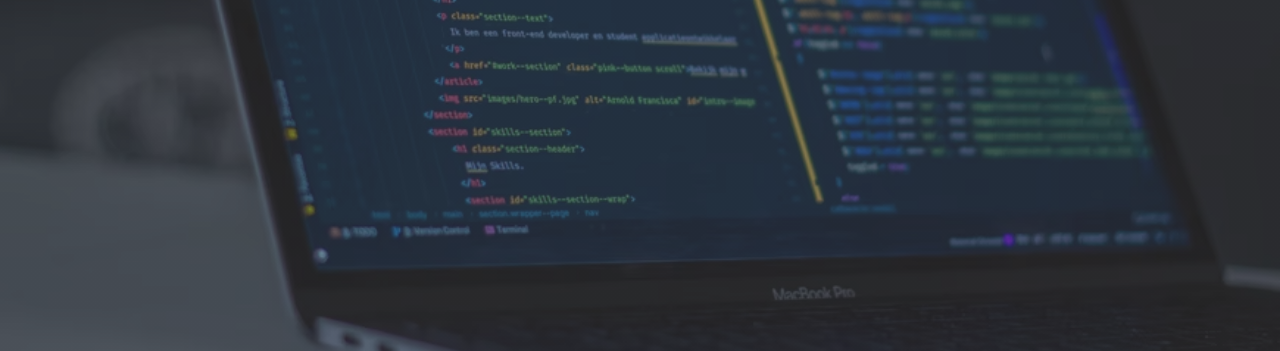
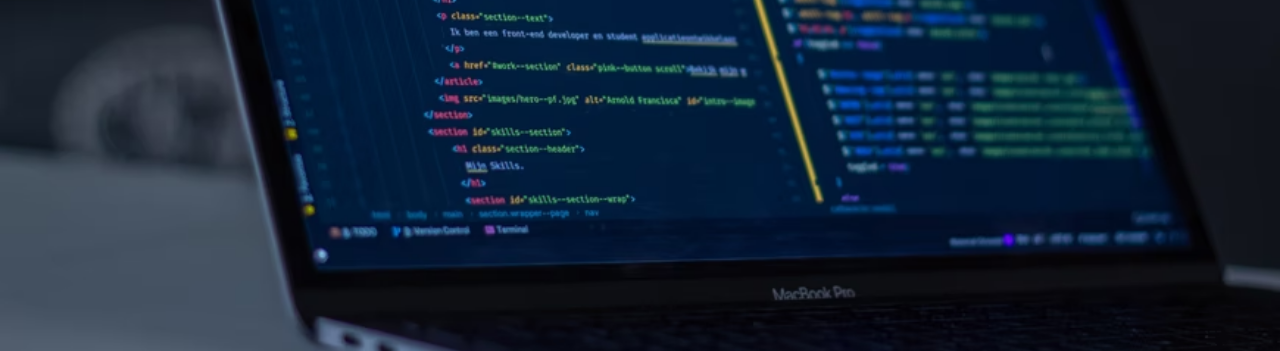
Before and after one commit to kgriffith8/portfolio_v2, a website: page index.html in a window 1280 px wide. Shown: the part 449-800 px from the top of the page. Drawn offline with nearby package versions, Linux system fonts and the light colour scheme; files that its build step writes are made by us from their sources.

Commit message:
Removed overlay on home background image

```diff
--- a/scss/_mixins.scss
+++ b/scss/_mixins.scss
@@ -31,10 +31,10 @@
         width: 100%;
         height: 100%;
         z-index: -1;
-        background: linear-gradient(
-          rgba($primary-color, $background-opacity),
-          rgba($primary-color, $background-opacity)
-        );
+        // background: linear-gradient(
+        //   rgba($primary-color, $background-opacity),
+        //   rgba($primary-color, $background-opacity)
+        // );
     }
 }
 
```
